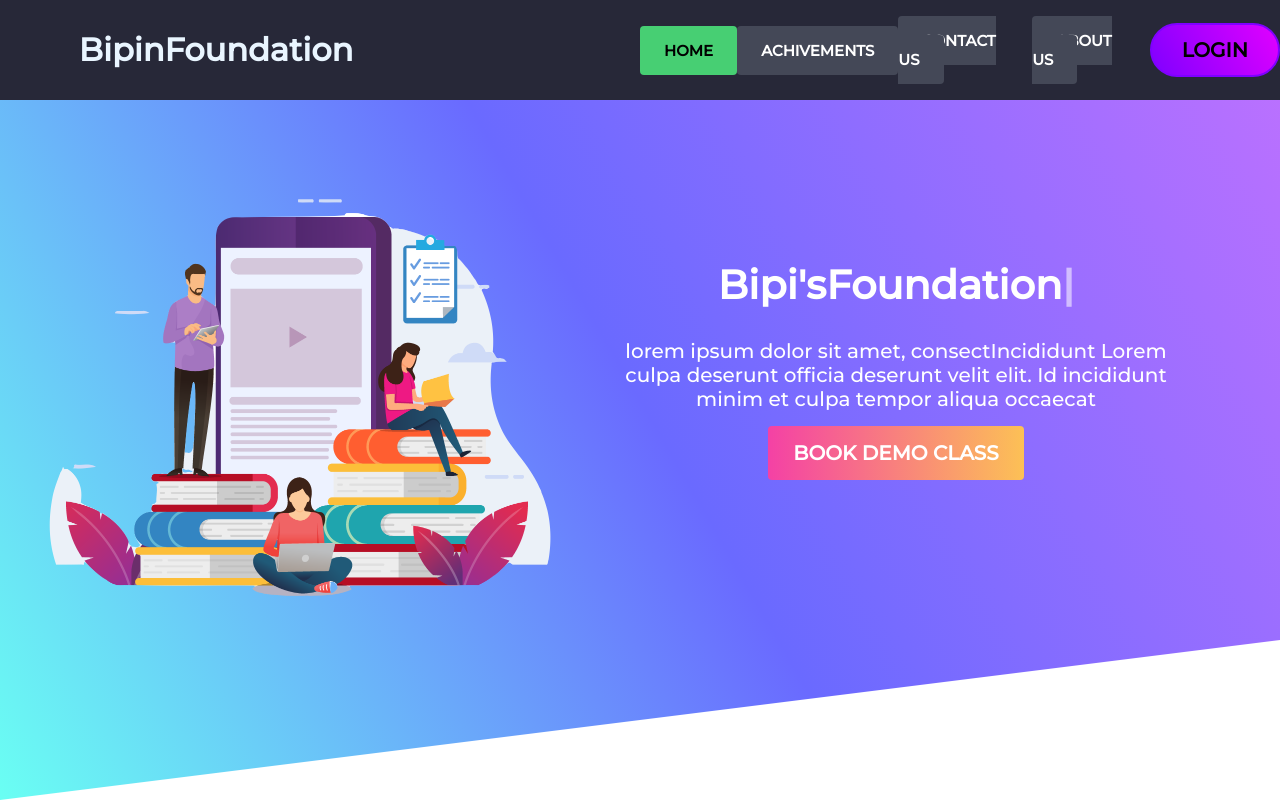
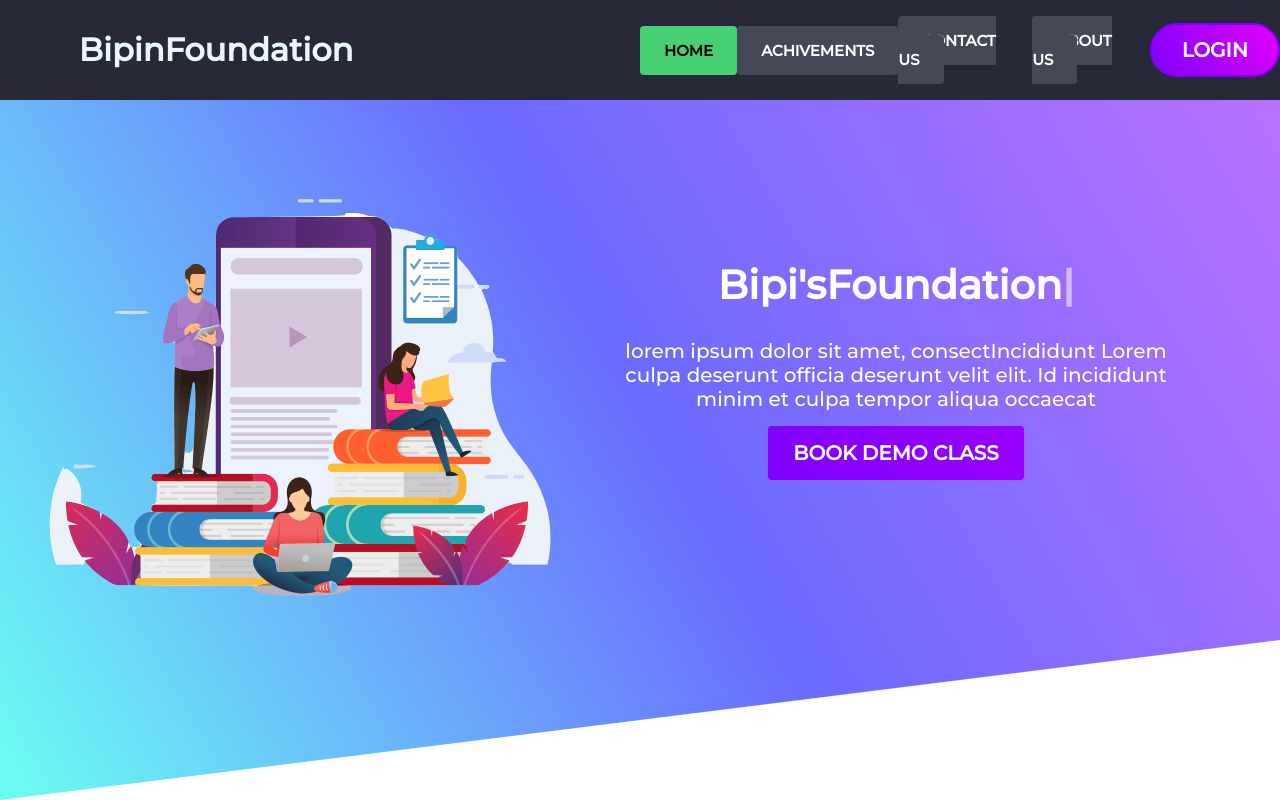
Before and after one commit to BipinKrDEV/webhost.com, a plain HTML site: page index.html in a window 1280 px wide. In both pictures the pointer is over the link "LOGIN". Drawn offline with Linux system fonts and the light colour scheme.

Commit message:
changed background and gradient

```diff
--- a/css/style.css
+++ b/css/style.css
@@ -95,7 +95,7 @@ nav{
 .menu ul .log:hover{
     cursor: pointer;
     background: linear-gradient(57deg,#7f00ff, #e100ff);
-    color: #000;
+    color: #fff;
     font-weight: 600;
     transition: 0.4s;
 }
@@ -139,7 +139,7 @@ section{display: flex;}
 }
 
 .rightside .demo{
-    background: linear-gradient(90deg, #f441a5, #ffeb3b, #03a9f4,#f441a5);
+    background: linear-gradient(57deg,#7f00ff, #e100ff);
     color: #fff;
     font-weight: 600;
     font-size: 2rem;
```
